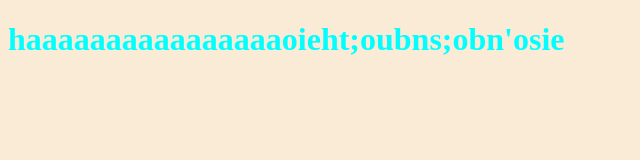
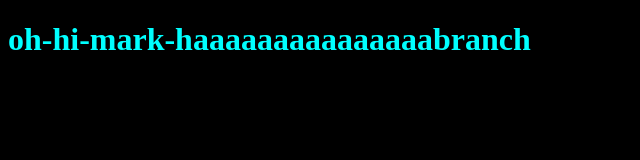
Before and after one commit to zieadkh/dummy-repos, a plain HTML site: page index.html in a window 1280 px wide. Shown: the whole page, without its empty margins (0-640 px from the left). Drawn offline with Linux system fonts and the light colour scheme.

Commit message:
dummy branch html-style change

```diff
--- a/index.html
+++ b/index.html
@@ -8,7 +8,7 @@
     <link rel="stylesheet" href="style.css">
 </head>
 <body>
-    <h1>haaaaaaaaaaaaaaaaoieht;oubns;obn'osie</h1>
+    <h1>oh-hi-mark-haaaaaaaaaaaaaaabranch</h1>
     <script src="app.js"></script>
 </body>
 </html>
--- a/style.css
+++ b/style.css
@@ -4,5 +4,5 @@ h1{
 
 body{
 
-background-color: antiquewhite
+background-color: black
 }
```
